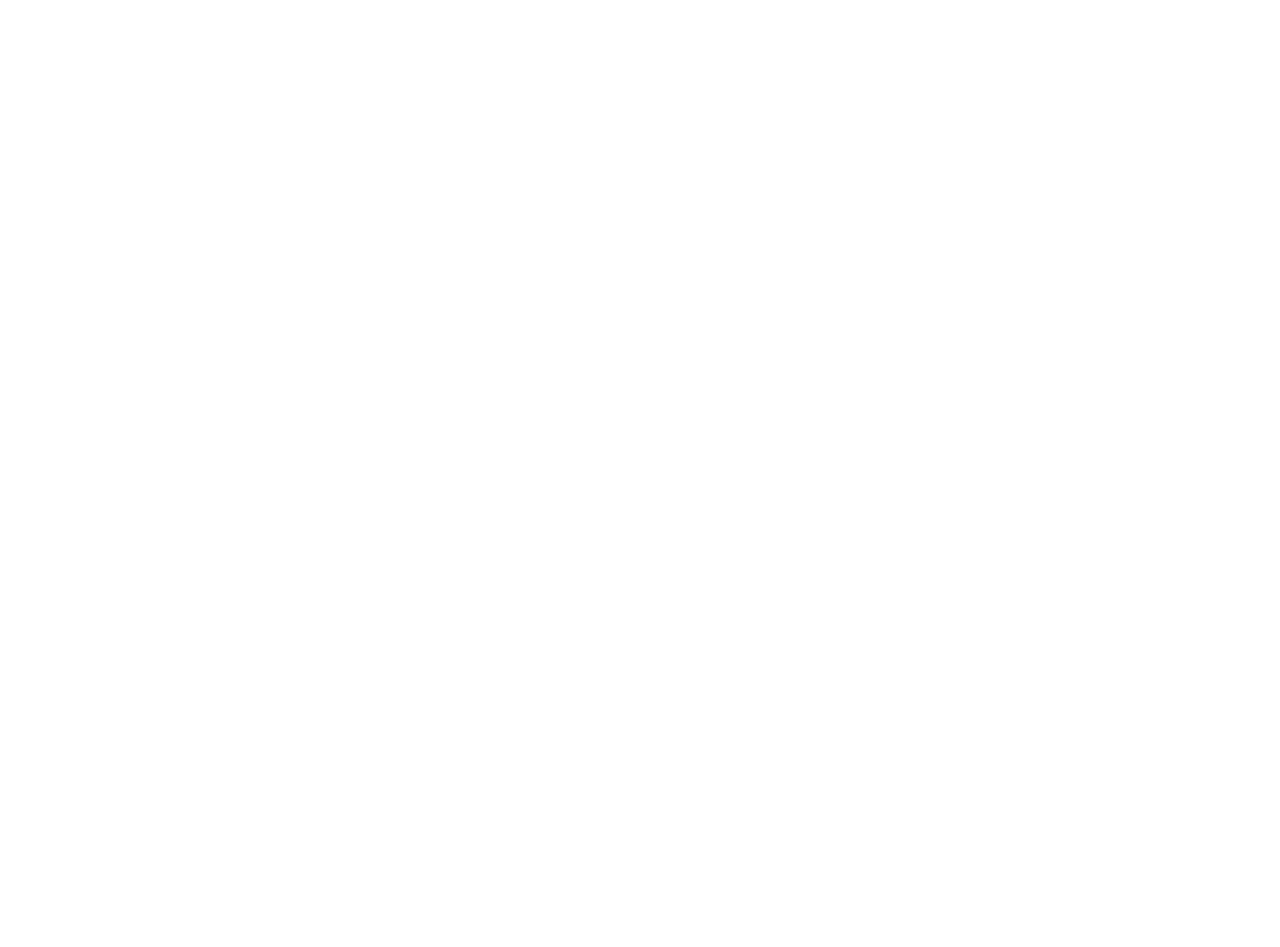
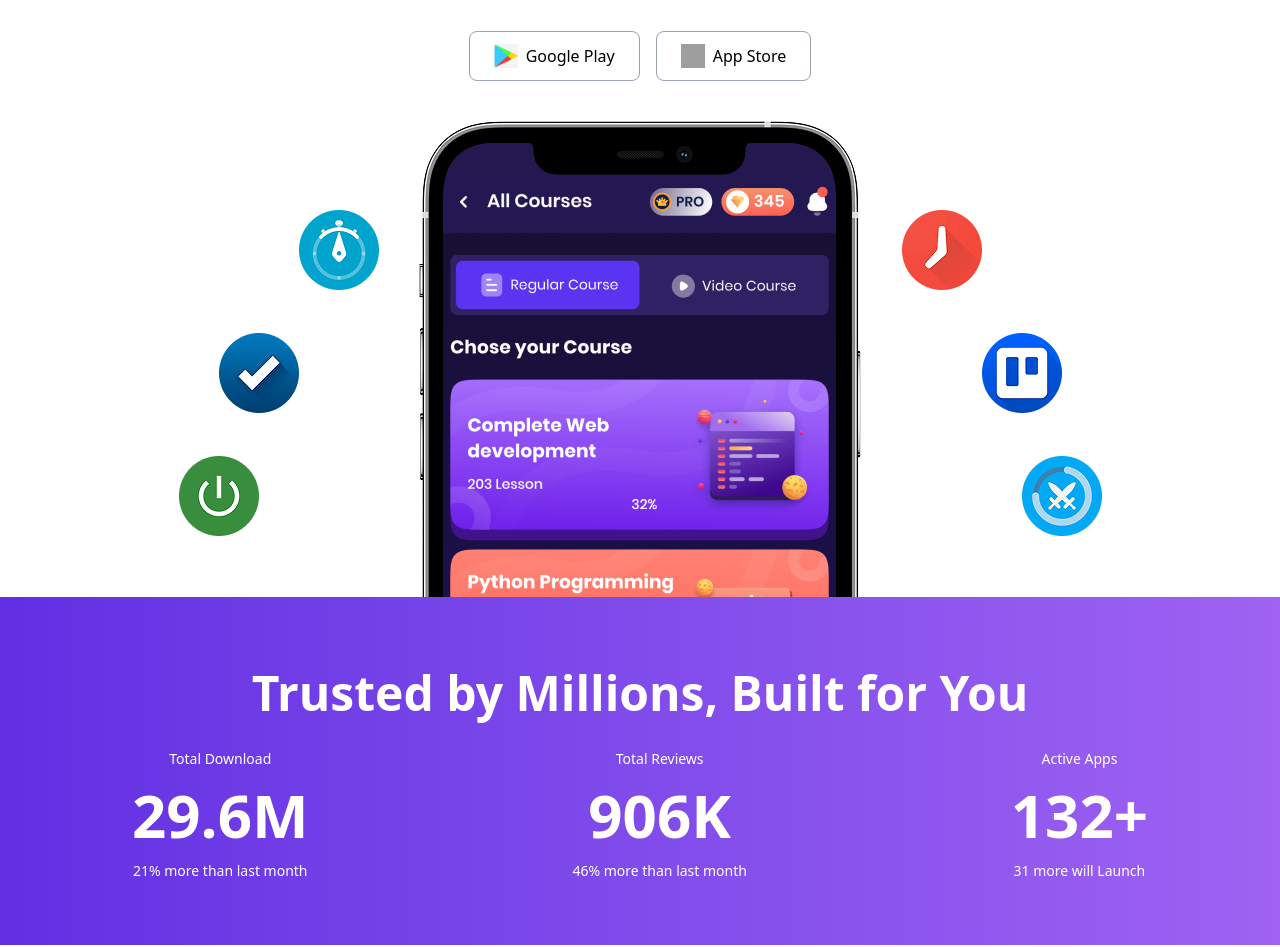
Before and after one commit to codewithrabby/app-nest, a React (Vite) app: page / in a window 1280 px wide. Shown: the part 345-1292 px from the top of the page. Before the commit the page ends 800 px from the top, so only its background shows below. Built offline with nearby package versions, Linux system fonts and the light colour scheme; grey boxes are pictures that could not be loaded.

Commit message:
added hero section

```diff
--- a/src/pages/home/Home.jsx
+++ b/src/pages/home/Home.jsx
@@ -1,9 +1,80 @@
 import React from 'react';
+import HeroLogo from '../../assets/hero.png'
+import { FaGooglePlay, FaApple } from "react-icons/fa";
+import googleImg from '../../assets/images.png'
 
 const Home = () => {
     return (
         <div>
-            <h1>Home Page</h1>
+
+            <section className="flex flex-col items-center justify-center text-center max-w-7xl mx-auto min-h-screen px-4">
+
+      <h1 className="text-[#001931] text-7xl font-bold leading-tight">
+        We Build <br />
+        <span className="bg-gradient-to-r from-[#632EE3] to-[#9F62F2] text-transparent bg-clip-text">Productive</span>{" "}Apps</h1>
+        <p className="text-[#627382] mt-6 text-sm max-w-2xl">
+        At App Nest, we craft innovative apps designed to make everyday life simpler,
+        smarter, and more exciting. <br /> Our goal is to turn your ideas into digital experiences that truly make an impact.
+      </p>
+
+
+<div className="flex gap-4 mt-8">
+  <button className="flex items-center gap-2 border border-gray-400 px-6 py-3 rounded-lg hover:bg-gray-100 transition">
+    <img
+      src={googleImg}
+      alt="Google Play"
+      className="w-6 h-6"
+    />
+    <span>Google Play</span>
+  </button>
+
+  <button className="flex items-center gap-2 border border-gray-400 px-6 py-3 rounded-lg hover:bg-gray-100 transition">
+    <img
+      src="https://upload.wikimedia.org/wikipedia/commons/6/67/App_Store_%28iOS%29.svg"
+      alt="App Store"
+      className="w-6 h-6"
+    />
+    <span>App Store</span>
+  </button>
+</div>
+
+
+
+      <div className="w-full  mt-10">
+        <img src={HeroLogo} alt="Hero" className="w-300px mx-auto"/>
+      </div>
+            </section>
+
+
+
+
+
+
+            <div className="text-white bg-gradient-to-r from-[#632EE3] to-[#9F62F2] pt-8 pb-8">
+                <h2 className="text-center text-5xl font-bold mb-8 mt-10">Trusted by Millions, Built for You</h2>
+                <div className="flex justify-around items-center mb-8">
+                    <div className="text-center">
+      <p className="text-sm mb-4">Total Download</p> {/* p tag bottom margin */}
+      <h1 className="font-extrabold text-6xl mb-2">29.6M</h1>
+      <p className="text-sm mt-4">21% more than last month</p>
+                    </div>
+
+
+                    <div className="text-center">
+      <p className="text-sm mb-4">Total Reviews</p>
+      <h1 className="font-extrabold text-6xl mb-2">906K</h1>
+      <p className="text-sm mt-4">46% more than last month</p>
+                    </div>
+
+
+                    <div className="text-center">
+      <p className="text-sm mb-4">Active Apps</p>
+      <h1 className="font-extrabold text-6xl mb-2">132+</h1>
+      <p className="text-sm mt-4">31 more will Launch</p>
+                    </div>
+                </div>
+            </div>
+
         </div>
     );
 };
```
Also changed, not shown: src/App.jsx (+1 -12 lines), src/assets/images.png (added).
